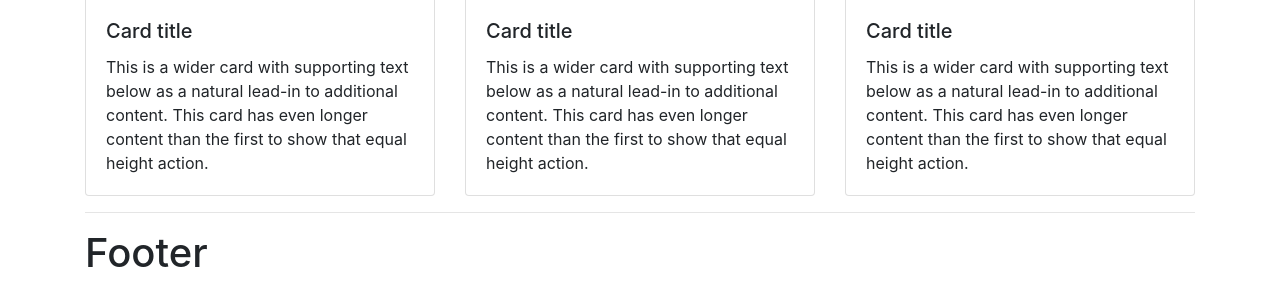
After one commit to Langat05/Gallery-app, a Django app: page /pictures/ in a window 1280 px wide. The commit adds this page. Shown: the part 835-1120 px from the top of the page. Run offline with Django 3.2, Linux system fonts and the light colour scheme; some libraries are stand-ins or nearby versions.

Commit message:
modified the templates files

```diff
--- a/gallery/templates/all/about.html
+++ b/gallery/templates/all/about.html
@@ -1,7 +1,8 @@
 {% extends 'all/main.html' %}
 
 
+{% block content %}
+
 <h1>This is my beautiful Gallery app created using pure django</h1>
 
-
-{% block content %} {% endblock %}
+{% endblock %}
--- a/gallery/templates/all/main.html
+++ b/gallery/templates/all/main.html
@@ -3,11 +3,12 @@
 <head>
     <meta charset="UTF-8">
     <meta name="viewport" content="width=device-width, initial-scale=1.0">
+    <link rel="stylesheet" href="https://stackpath.bootstrapcdn.com/bootstrap/4.5.2/css/bootstrap.min.css">
     <title>Gallery app</title>
 </head>
 <body>
-    <h1>Navbar</h1>
-    <hr>
+    <div class="container">
+{% include 'all/navbar.html' %}
 
 {% block content %}
 
@@ -20,7 +21,10 @@
 
     <hr>
     <h1>Footer</h1>
-
+</div>
 
 </body>
+<script src="https://code.jquery.com/jquery-3.3.1.slim.min.js" integrity="sha384-q8i/X+965DzO0rT7abK41JStQIAqVgRVzpbzo5smXKp4YfRvH+8abtTE1Pi6jizo" crossorigin="anonymous"></script>
+<script src="https://cdnjs.cloudflare.com/ajax/libs/popper.js/1.14.7/umd/popper.min.js" integrity="sha384-UO2eT0CpHqdSJQ6hJty5KVphtPhzWj9WO1clHTMGa3JDZwrnQq4sF86dIHNDz0W1" crossorigin="anonymous"></script>
+<script src="https://stackpath.bootstrapcdn.com/bootstrap/4.3.1/js/bootstrap.min.js" integrity="sha384-JjSmVgyd0p3pXB1rRibZUAYoIIy6OrQ6VrjIEaFf/nJGzIxFDsf4x0xIM+B07jRM" crossorigin="anonymous"></script>
 </html>
--- /dev/null
+++ b/gallery/templates/all/navbar.html
@@ -0,0 +1,10 @@
+<nav class="navbar navbar-blue bg-dark justify-content-between">
+    <a class="navbar-brand">Navbar</a>
+    <a class="navbar-brand" href="dashboard">Home</a>
+    <a class="navbar-brand" href="about">About</a>
+    <form class="form-inline">
+      <input class="form-control mr-sm-2" type="search" placeholder="Search" aria-label="Search">
+      <button class="btn btn-outline-success my-2 my-sm-0" type="submit">Search</button>
+    </form>
+  </nav>
+<hr>
--- /dev/null
+++ b/gallery/templates/all/pictures.html
@@ -0,0 +1,72 @@
+{% extends 'all/main.html' %} {% block content %}
+
+<div class="card-deck">
+  <div class="card">
+    <img src="..." class="card-img-top" alt="..." />
+    <div class="card-body">
+      <h5 class="card-title">Card title</h5>
+      <p class="card-text">
+        This is a wider card with supporting text below as a natural lead-in to
+        additional content. This content is a little bit longer.
+      </p>
+    </div>
+  </div>
+  <div class="card">
+    <img src="..." class="card-img-top" alt="..." />
+    <div class="card-body">
+      <h5 class="card-title">Card title</h5>
+      <p class="card-text">
+        This card has supporting text below as a natural lead-in to additional
+        content.
+      </p>
+    </div>
+  </div>
+  <div class="card">
+    <img src="..." class="card-img-top" alt="..." />
+    <div class="card-body">
+      <h5 class="card-title">Card title</h5>
+      <p class="card-text">
+        This is a wider card with supporting text below as a natural lead-in to
+        additional content. This card has even longer content than the first to
+        show that equal height action.
+      </p>
+    </div>
+  </div>
+</div><br>
+<div class="card-deck">
+  <div class="card">
+    <img src="..." class="card-img-top" alt="..." />
+    <div class="card-body">
+      <h5 class="card-title">Card title</h5>
+      <p class="card-text">
+        This is a wider card with supporting text below as a natural lead-in to
+        additional content. This card has even longer content than the first to
+        show that equal height action.
+      </p>
+    </div>
+  </div>
+  <div class="card">
+    <img src="..." class="card-img-top" alt="..." />
+    <div class="card-body">
+      <h5 class="card-title">Card title</h5>
+      <p class="card-text">
+        This is a wider card with supporting text below as a natural lead-in to
+        additional content. This card has even longer content than the first to
+        show that equal height action.
+      </p>
+    </div>
+  </div>
+  <div class="card">
+    <img src="..." class="card-img-top" alt="..." />
+    <div class="card-body">
+      <h5 class="card-title">Card title</h5>
+      <p class="card-text">
+        This is a wider card with supporting text below as a natural lead-in to
+        additional content. This card has even longer content than the first to
+        show that equal height action.
+      </p>
+    </div>
+  </div>
+</div>
+
+{% endblock %}
--- a/gallery/urls.py
+++ b/gallery/urls.py
@@ -5,4 +5,5 @@ from . import views
 urlpatterns = [
     path('', views.home),
     path('about/', views.about),
+    path('pictures/', views.pictures),
 ]
--- a/gallery/views.py
+++ b/gallery/views.py
@@ -8,3 +8,6 @@ def home(request):
 
 def about(request):
     return  render(request, 'all/about.html')
+
+def pictures(request):
+    return  render(request, 'all/pictures.html')
```
Also changed, not shown: gallery/templates/all/dashboard.html (+7 -1 lines).
